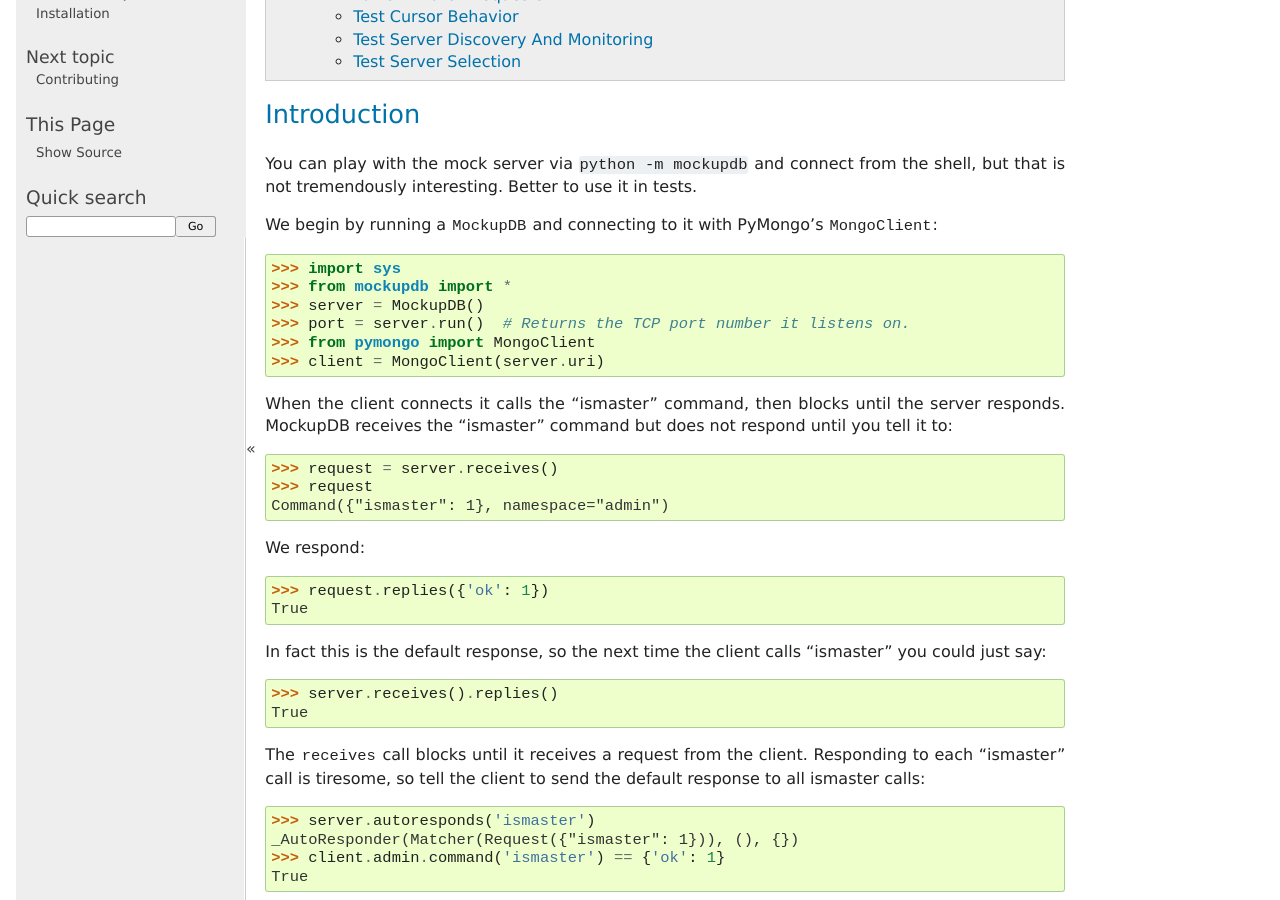
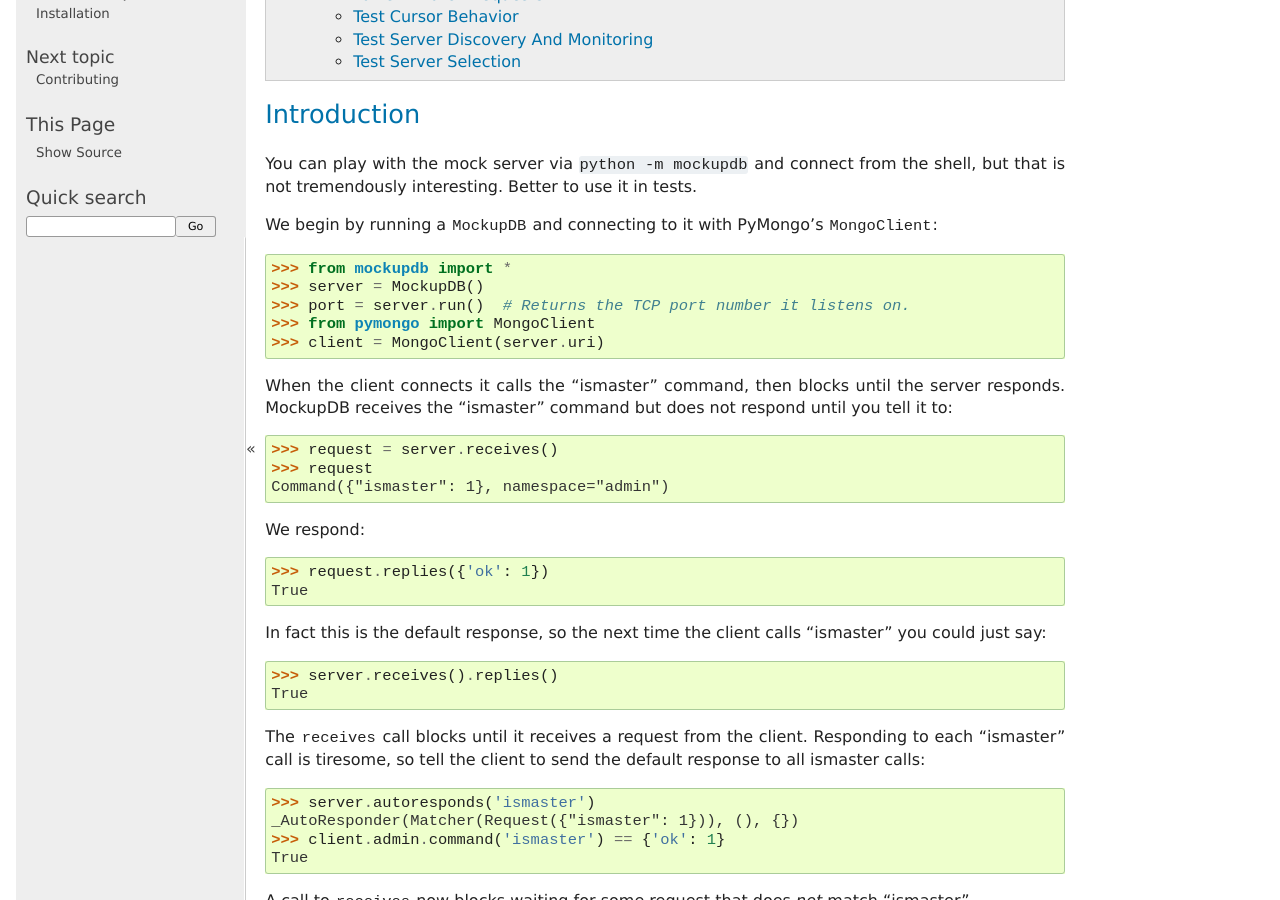
Before and after one commit to mongodb-labs/mongo-mockup-db, a Sphinx documentation site: the page built from docs/tutorial.rst, in a window 1280 px wide and 900 px high, scrolled down 386 px. Built offline with Sphinx 7.4.7, drawn with Linux system fonts in a browser that asks for light colours; pages that are not in the unit, such as notebooks, are missing from menus.

Commit message:
Unused import in tutorial.

```diff
--- a/docs/tutorial.rst
+++ b/docs/tutorial.rst
@@ -20,7 +20,6 @@
 We begin by running a :class:`.MockupDB` and connecting to it with PyMongo's
 `~pymongo.mongo_client.MongoClient`:
 
-   >>> import sys
    >>> from mockupdb import *
    >>> server = MockupDB()
    >>> port = server.run()  # Returns the TCP port number it listens on.
```
